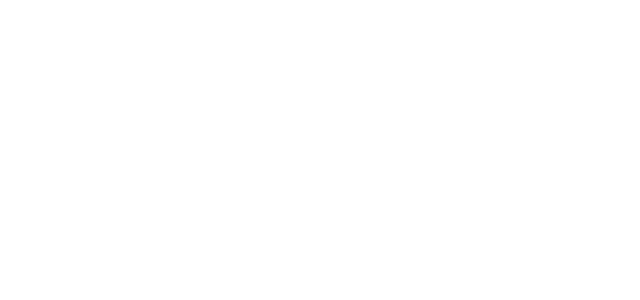
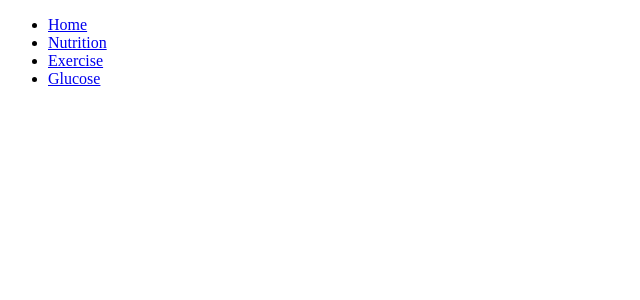
Before and after one commit to weeturtle/pi_webapp, a React (Vite) app: page / in a window 1280 px wide. Shown: the top 300 px of the page, without its empty margins (0-640 px from the left). Built offline with nearby package versions, Linux system fonts and the light colour scheme.

Commit message:
Basic router implemented

```diff
--- a/package.json
+++ b/package.json
@@ -22,6 +22,7 @@
     "eslint": "^8.57.0",
     "eslint-plugin-react-hooks": "^4.6.0",
     "eslint-plugin-react-refresh": "^0.4.6",
+    "react-router-dom": "^6.22.3",
     "typescript": "^5.2.2",
     "vite": "^5.2.0"
   }
--- a/src/App.tsx
+++ b/src/App.tsx
@@ -1,8 +1,23 @@
+import { Route, Routes } from 'react-router-dom';
 import './App.css';
+import Navbar from './components/navbar';
+import Home from './pages/home';
+import Nutrition from './pages/nutrition';
+import Exercise from './pages/exercise';
+import Glucose from './pages/glucose';
 
 function App() {
   return (
-    <div></div>
+    <>
+      <Navbar />
+
+      <Routes>
+        <Route path="/" element={<Home />} />
+        <Route path="/nutrition" element={<Nutrition />} />
+        <Route path="/exercise" element={<Exercise />} />
+        <Route path="/glucose" element={<Glucose />} />
+      </Routes>
+    </>
   );
 }
 
--- /dev/null
+++ b/src/components/navbar/index.tsx
@@ -0,0 +1,32 @@
+import { Link } from 'react-router-dom';
+
+const Navbar = () => {
+  return (
+    <nav>
+      <ul>
+        <li>
+          <Link to="/">
+            Home
+          </Link>
+        </li>
+        <li>
+          <Link to="/nutrition">
+            Nutrition
+          </Link>
+        </li>
+        <li>
+          <Link to="/exercise">
+            Exercise
+          </Link>
+        </li>
+        <li>
+          <Link to="/glucose">
+            Glucose
+          </Link>
+        </li>
+      </ul>
+    </nav>
+  );
+};
+
+export default Navbar;
--- a/src/main.tsx
+++ b/src/main.tsx
@@ -2,9 +2,12 @@ import React from 'react';
 import ReactDOM from 'react-dom/client';
 import App from './App.tsx';
 import './index.css';
+import { BrowserRouter } from 'react-router-dom';
 
 ReactDOM.createRoot(document.getElementById('root')!).render(
   <React.StrictMode>
-    <App />
+    <BrowserRouter>
+      <App />
+    </BrowserRouter>
   </React.StrictMode>,
 );
--- /dev/null
+++ b/src/pages/exercise.tsx
@@ -0,0 +1,8 @@
+const Exercise = () => {
+  return (
+    <>
+    </>
+  );
+};
+
+export default Exercise;
--- /dev/null
+++ b/src/pages/glucose.tsx
@@ -0,0 +1,7 @@
+const Glucose = () => {
+  return (
+    <></>
+  );
+};
+
+export default Glucose;
--- /dev/null
+++ b/src/pages/home.tsx
@@ -0,0 +1,7 @@
+const Home = () => {
+  return (
+    <></>
+  );
+};
+
+export default Home;
--- /dev/null
+++ b/src/pages/nutrition.tsx
@@ -0,0 +1,7 @@
+const Nutrition = () => {
+  return (
+    <></>
+  );
+};
+
+export default Nutrition;
```
Also changed, not shown: 1 other file (tests, documents, lock files or other folders).
